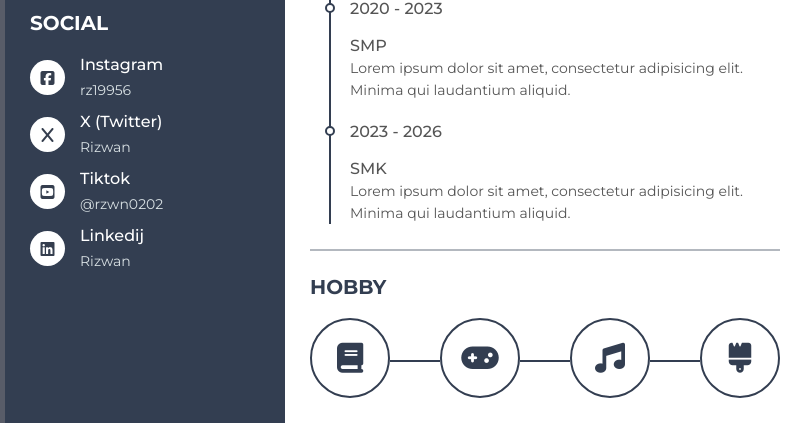
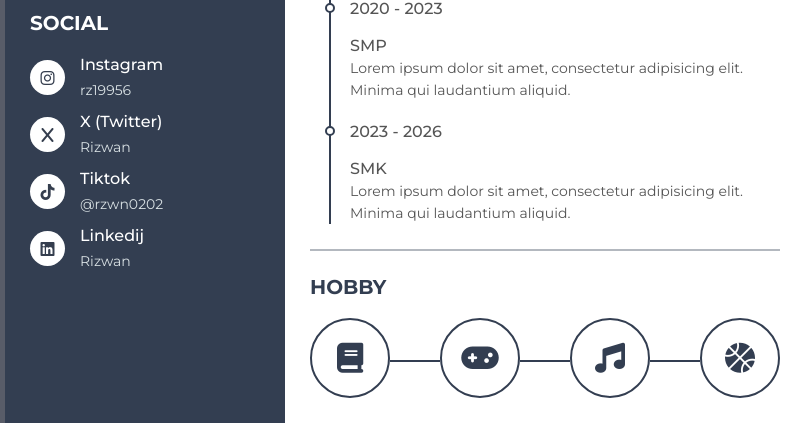
Before and after one commit to Zu-an/Tugas-CV, a plain HTML site: page CV/index.html in a window 1280 px wide. Shown: the part 892-1315 px from the top of the page, 235-1030 px from the left. Drawn offline with Linux system fonts and the light colour scheme.

Commit message:
Update index.html

```diff
--- a/CV/index.html
+++ b/CV/index.html
@@ -121,7 +121,7 @@
             <ul>
               <li>
               <div class="icon">
-                <i class="fa-brands fa-facebook-square"></i>
+                <i class="fa-brands fa-instagram"></i>
               </div>
               <div class="data">
                   <p class="semi-bold">Instagram</p>
@@ -139,7 +139,7 @@
               </li>
               <li>
                 <div class="icon">
-                  <i class="fa-brands fa-youtube-square"></i>
+                  <i class="fa-brands fa-tiktok"></i>
                 </div>
                 <div class="data">
                   <p class="semi-bold">Tiktok</p>
@@ -238,7 +238,7 @@
               <li><i class="fa fa-book"></i></li>
               <li><i class="fa fa-gamepad"></i></li>
               <li><i class="fa fa-music"></i></li>
-              <li><i class="fa fa-brush"></i></li>
+              <li><i class="fa fa-basketball-ball"></i></li>
             </ul>
           </div>
       </div>
```
